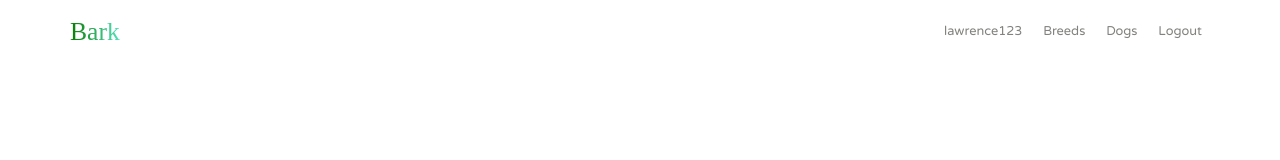
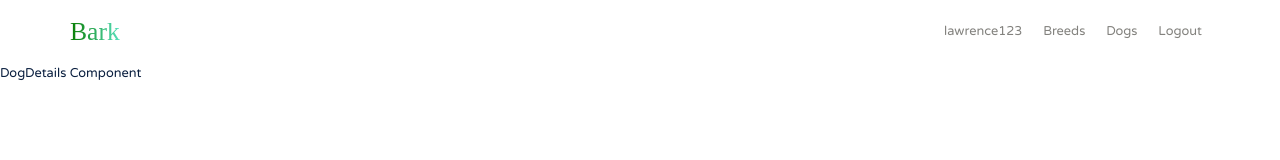
Before and after one commit to lawrencedovin/capstone-2-bark, a React (Create React App) app in the folder bark/: page /dog-details in a window 1280 px wide. Shown: the top 160 px of the page. Built offline with nearby package versions, Linux system fonts and the light colour scheme; a web font is replaced by a local one.

Commit message:
Added initial dog details

```diff
--- a/bark/src/App.js
+++ b/bark/src/App.js
@@ -6,6 +6,7 @@ import Search from "./main-pages/Search/Search";
 import DogList from "./main-pages/DogList/DogList";
 import BreedList from "./main-pages/BreedList/BreedList";
 import BreedDetails from "./main-pages/BreedDetails/BreedDetails";
+import DogDetails from "./main-pages/DogDetails/DogDetails";
 import NavBar from "./components/navs/NavBar/NavBar";
 import { BrowserRouter, Route } from 'react-router-dom';
 
@@ -38,6 +39,9 @@ function App() {
         <Route exact path="/breed-details">
           <BreedDetails />
         </Route>
+        <Route exact path="/dog-details">
+          <DogDetails />
+        </Route>
       </BrowserRouter>
     </div>
   );
--- a/bark/src/css/styles.css
+++ b/bark/src/css/styles.css
@@ -345,7 +345,7 @@ button {
   display: table; }
 
 .details__like {
-  margin-right: .8rem;
+  margin-right: 1.6rem;
   border: none;
   background: none;
   display: inline; }
--- /dev/null
+++ b/bark/src/main-pages/DogDetails/DogDetails.js
@@ -0,0 +1,15 @@
+import React from 'react';
+import PropTypes from 'prop-types';
+
+
+const DogDetails = () => (
+  <div data-testid="DogDetails">
+    DogDetails Component
+  </div>
+);
+
+DogDetails.propTypes = {};
+
+DogDetails.defaultProps = {};
+
+export default DogDetails;
--- a/bark/src/sass/components/details/_details.scss
+++ b/bark/src/sass/components/details/_details.scss
@@ -5,7 +5,7 @@
     }
 
     &__like {
-        margin-right: .8rem;
+        margin-right: 1.6rem;
         border: none;
         background: none;
         display: inline;
```
Also changed, not shown: 1 other file (tests, documents, lock files or other folders).
